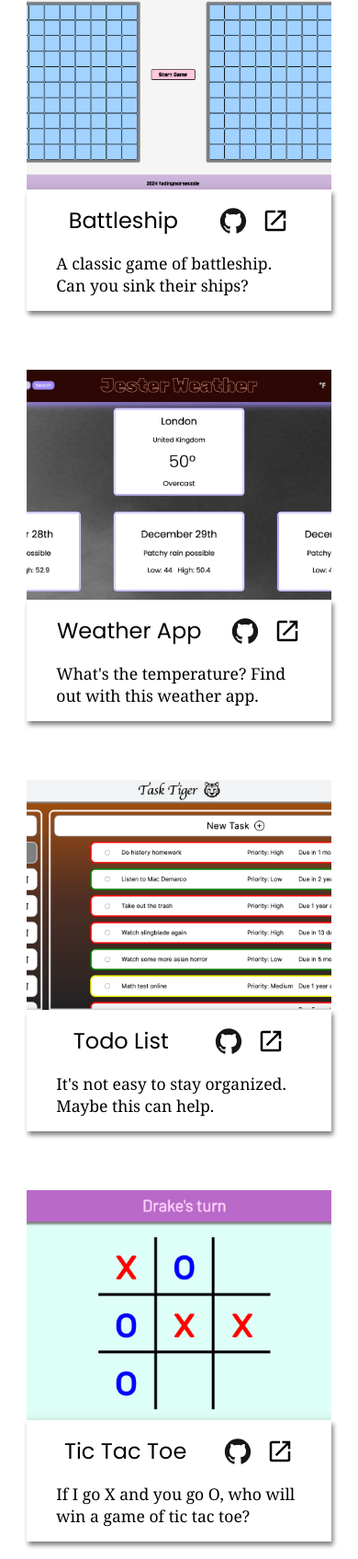
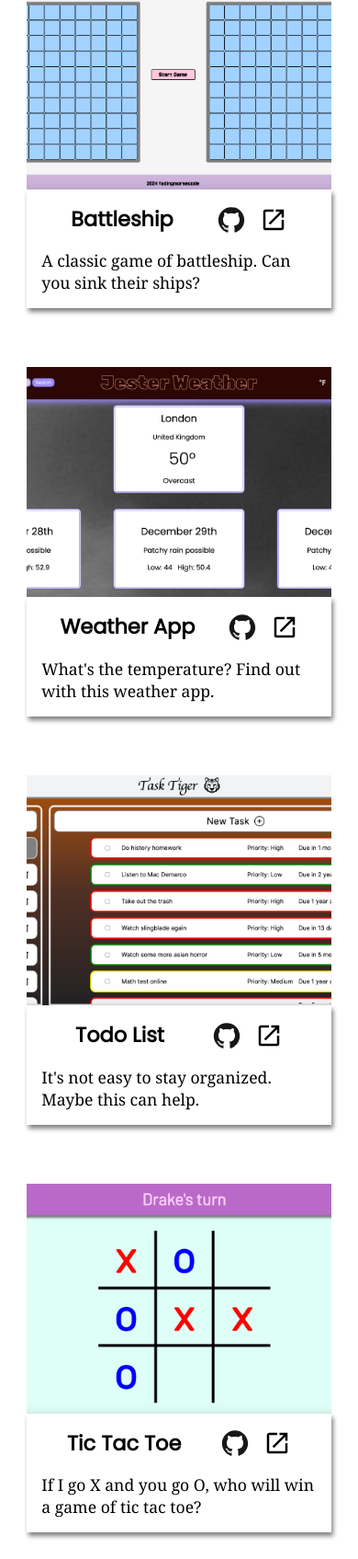
Before and after one commit to fadingmorsecode/Homepage, a website built with webpack: page src/index.html in a window 390 px wide. Shown: the part 1085-2780 px from the top of the page at 92% size. Built offline with nearby package versions, Linux system fonts and the light colour scheme.

Commit message:
fix: adjust responsiveness

```diff
--- a/src/index.html
+++ b/src/index.html
@@ -57,7 +57,7 @@
             ></div>
             <div class="proj-info">
               <div class="proj-header-info">
-                <p>Battleship</p>
+                <h4>Battleship</h4>
                 <div class="proj-links">
                   <a
                     href="https://github.com/fadingmorsecode/battleship"
@@ -88,7 +88,7 @@
             ></div>
             <div class="proj-info">
               <div class="proj-header-info">
-                <p>Weather App</p>
+                <h4>Weather App</h4>
                 <div class="proj-links">
                   <a
                     href="https://github.com/fadingmorsecode/weather-app"
@@ -119,7 +119,7 @@
             ></div>
             <div class="proj-info">
               <div class="proj-header-info">
-                <p>Todo List</p>
+                <h4>Todo List</h4>
                 <div class="proj-links">
                   <a
                     href="https://github.com/fadingmorsecode/todo-list"
@@ -150,7 +150,7 @@
             ></div>
             <div class="proj-info">
               <div class="proj-header-info">
-                <p>Tic Tac Toe</p>
+                <h4>Tic Tac Toe</h4>
                 <div class="proj-links">
                   <a
                     href="https://github.com/fadingmorsecode/tic-tac-toe"
@@ -181,7 +181,7 @@
             ></div>
             <div class="proj-info">
               <div class="proj-header-info">
-                <p>Restaurant Page</p>
+                <h4>Restaurant Page</h4>
                 <div class="proj-links">
                   <a
                     href="https://github.com/fadingmorsecode/restaurant-page"
@@ -212,7 +212,7 @@
             ></div>
             <div class="proj-info">
               <div class="proj-header-info">
-                <p>Library</p>
+                <h4>Library</h4>
                 <div class="proj-links">
                   <a
                     href="https://github.com/fadingmorsecode/library"
@@ -239,7 +239,7 @@
     </main>
     <footer>
       <div class="footer-info">
-        <p class="footer-main-text">Get in Touch</p>
+        <h5 class="footer-main-text">Get in Touch</h5>
         <p class="footer-secondary-text">
           Please contact me if you would like to collaborate
         </p>
--- a/src/main.css
+++ b/src/main.css
@@ -197,13 +197,13 @@ main {
   padding-top: 1rem;
 }
 
-.proj-header-info > p {
-  font-size: 1.5rem;
+.proj-header-info > h4 {
+  font-size: 1.4rem;
   font-family: poppins, Arial, Helvetica, sans-serif;
 }
 
 .proj-description {
-  padding: 1rem 2rem 1rem 2rem;
+  padding: 1rem;
   font-size: 1.1rem;
   font-family: teacher, Georgia, "Times New Roman", Times, serif;
   line-height: 1.5rem;
@@ -291,7 +291,7 @@ footer {
 
 /* Tablet Query */
 
-@media screen and (min-width: 600px) {
+@media screen and (min-width: 700px) {
   .hero-container {
     display: block;
     padding: 4rem;
@@ -339,6 +339,7 @@ footer {
     left: 50px;
     font-size: 3rem;
     text-wrap: nowrap;
+    z-index: 1;
   }
 
   .hero-icons {
@@ -360,10 +361,6 @@ footer {
 
   .screenshot {
     height: 220px;
-  }
-
-  .project {
-    max-width: 300px;
   }
 
   .proj-info {
```
Also changed, not shown: dist/index.html, dist/main.js, 1 other file.
